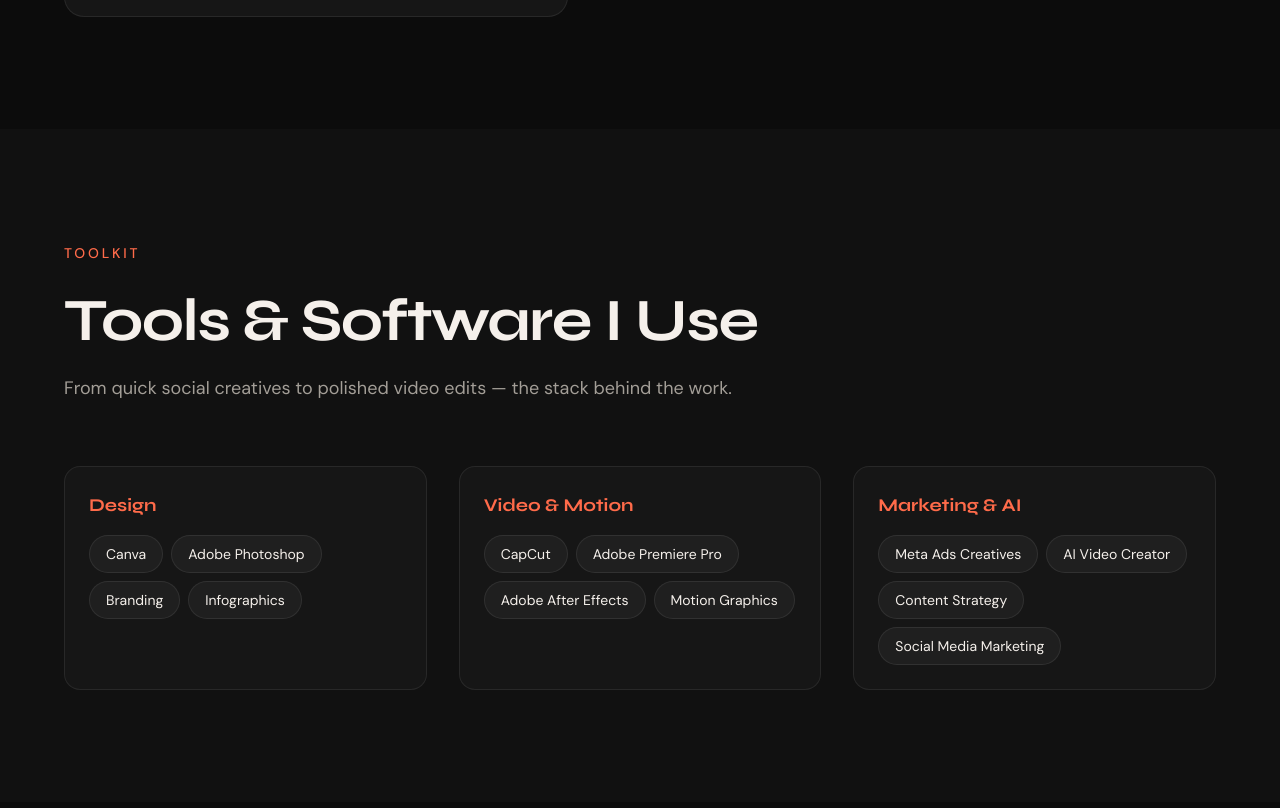
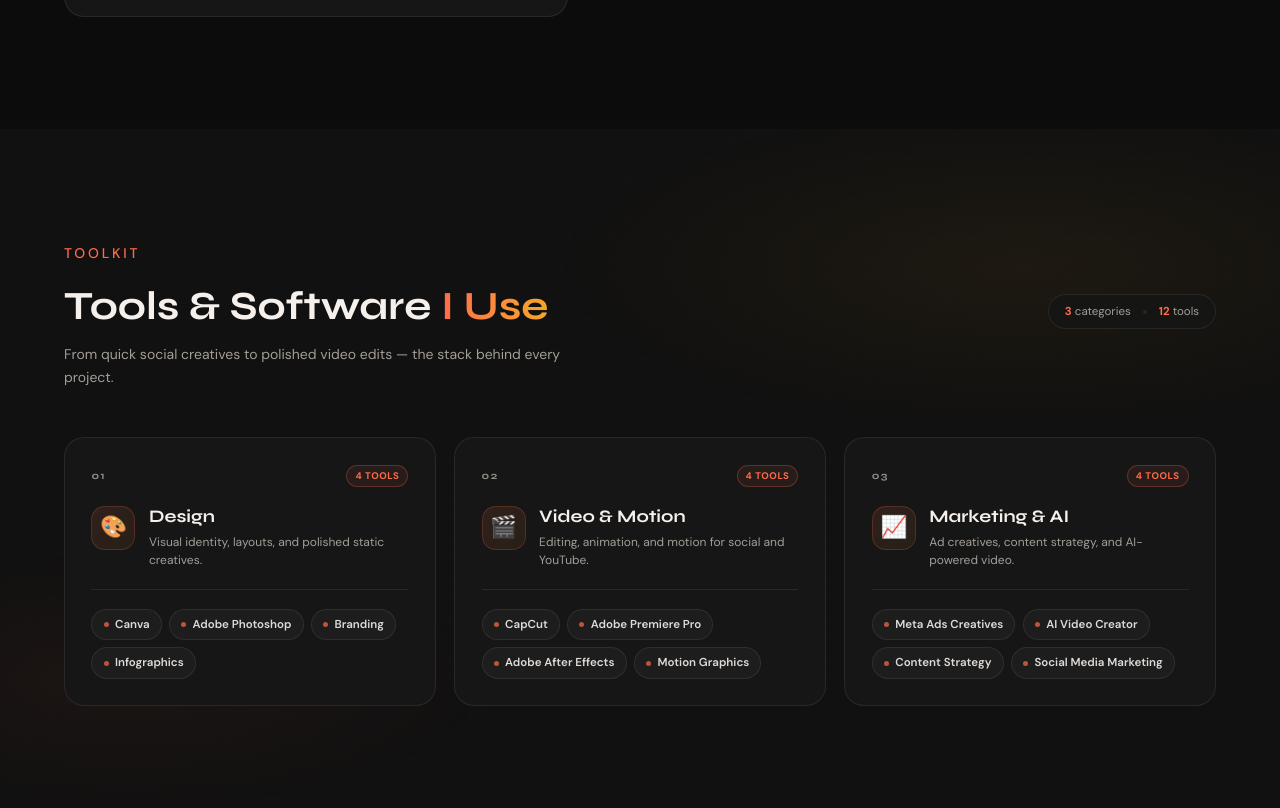
Before and after one commit to akansha-1202/akshat_portfolio, a Next.js app: page / in a window 1280 px wide. Shown: the part 4032-4840 px from the top of the page. Built offline with nearby package versions, Linux system fonts and the light colour scheme.

Commit message:
Add Toolkit section with new layout and styling. Introduce toolkit categories, icons, and descriptions in constants. Enhance GSAP animations for improved user interaction and visual appeal in the Toolkit component. Update globals.css for consistent design elements.

```diff
--- a/app/constants/index.js
+++ b/app/constants/index.js
@@ -348,10 +348,14 @@
 export const toolkit = [
   {
     category: "Design",
+    icon: "🎨",
+    description: "Visual identity, layouts, and polished static creatives.",
     tools: ["Canva", "Adobe Photoshop", "Branding", "Infographics"],
   },
   {
     category: "Video & Motion",
+    icon: "🎬",
+    description: "Editing, animation, and motion for social and YouTube.",
     tools: [
       "CapCut",
       "Adobe Premiere Pro",
@@ -361,6 +365,8 @@
   },
   {
     category: "Marketing & AI",
+    icon: "📈",
+    description: "Ad creatives, content strategy, and AI-powered video.",
     tools: [
       "Meta Ads Creatives",
       "AI Video Creator",
--- a/app/globals.css
+++ b/app/globals.css
@@ -826,6 +826,289 @@
     @apply rounded-full border border-border bg-surface-elevated px-4 py-2 text-sm text-foreground transition-colors hover:border-accent hover:text-accent;
   }
 
+  /* Toolkit — Skills */
+  .toolkit-section {
+    position: relative;
+    overflow: hidden;
+    background:
+      radial-gradient(
+        ellipse 70% 45% at 80% 20%,
+        rgba(245, 166, 35, 0.06) 0%,
+        transparent 55%
+      ),
+      radial-gradient(
+        ellipse 60% 40% at 10% 80%,
+        rgba(255, 107, 74, 0.05) 0%,
+        transparent 50%
+      ),
+      rgba(22, 22, 22, 0.5);
+  }
+
+  .toolkit-section::after {
+    content: "";
+    position: absolute;
+    inset: 0;
+    background-image: radial-gradient(
+      rgba(255, 255, 255, 0.025) 1px,
+      transparent 1px
+    );
+    background-size: 20px 20px;
+    opacity: 0.5;
+    pointer-events: none;
+  }
+
+  .toolkit-header {
+    position: relative;
+    margin-bottom: 2.5rem;
+    z-index: 1;
+  }
+
+  @media (min-width: 768px) {
+    .toolkit-header {
+      margin-bottom: 3rem;
+    }
+  }
+
+  .toolkit-header-top {
+    display: flex;
+    flex-wrap: wrap;
+    align-items: flex-end;
+    justify-content: space-between;
+    gap: 1rem;
+  }
+
+  .toolkit-title {
+    font-family: var(--font-syne);
+    font-size: clamp(1.75rem, 4vw, 2.5rem);
+    font-weight: 700;
+    line-height: 1.15;
+    margin-top: 0.5rem;
+  }
+
+  .toolkit-subtitle {
+    margin-top: 0.85rem;
+    max-width: 32rem;
+    font-size: 0.875rem;
+    color: var(--muted);
+    line-height: 1.65;
+  }
+
+  .toolkit-stats-pill {
+    display: inline-flex;
+    align-items: center;
+    gap: 0.75rem;
+    border-radius: 9999px;
+    border: 1px solid var(--border);
+    background: rgba(22, 22, 22, 0.85);
+    padding: 0.5rem 1rem;
+    font-size: 0.72rem;
+    color: var(--muted);
+    backdrop-filter: blur(8px);
+  }
+
+  .toolkit-stats-pill strong {
+    color: var(--accent);
+    font-weight: 700;
+  }
+
+  .toolkit-stats-dot {
+    width: 4px;
+    height: 4px;
+    border-radius: 50%;
+    background: var(--border);
+  }
+
+  .toolkit-grid {
+    position: relative;
+    z-index: 1;
+    display: grid;
+    gap: 1rem;
+    grid-template-columns: 1fr;
+  }
+
+  @media (min-width: 768px) {
+    .toolkit-grid {
+      grid-template-columns: repeat(3, minmax(0, 1fr));
+      gap: 1.15rem;
+    }
+  }
+
+  .toolkit-card {
+    border-radius: 1.25rem;
+    transition:
+      transform 0.35s cubic-bezier(0.34, 1.2, 0.64, 1),
+      border-color 0.3s,
+      box-shadow 0.3s;
+  }
+
+  .toolkit-card:hover {
+    transform: translateY(-5px);
+    border-color: rgba(255, 107, 74, 0.28);
+    box-shadow:
+      0 18px 45px rgba(0, 0, 0, 0.32),
+      0 0 0 1px rgba(255, 107, 74, 0.08);
+  }
+
+  .toolkit-card-inner {
+    position: relative;
+    display: flex;
+    flex-direction: column;
+    height: 100%;
+    padding: 1.5rem;
+    overflow: hidden;
+  }
+
+  @media (min-width: 768px) {
+    .toolkit-card-inner {
+      padding: 1.65rem;
+    }
+  }
+
+  .toolkit-card-top {
+    display: flex;
+    align-items: center;
+    justify-content: space-between;
+    margin-bottom: 1.15rem;
+  }
+
+  .toolkit-card-index {
+    font-family: var(--font-syne);
+    font-size: 0.65rem;
+    font-weight: 700;
+    letter-spacing: 0.14em;
+    color: rgba(163, 158, 151, 0.9);
+  }
+
+  .toolkit-card-count {
+    font-size: 0.6rem;
+    font-weight: 700;
+    text-transform: uppercase;
+    letter-spacing: 0.06em;
+    color: var(--accent);
+    border: 1px solid rgba(255, 107, 74, 0.25);
+    border-radius: 9999px;
+    padding: 0.2rem 0.5rem;
+    background: rgba(255, 107, 74, 0.08);
+  }
+
+  .toolkit-card-head {
+    display: flex;
+    align-items: flex-start;
+    gap: 0.85rem;
+    margin-bottom: 1.25rem;
+  }
+
+  .toolkit-card-icon-wrap {
+    flex-shrink: 0;
+    display: flex;
+    align-items: center;
+    justify-content: center;
+    width: 2.75rem;
+    height: 2.75rem;
+    border-radius: 0.85rem;
+    border: 1px solid rgba(255, 107, 74, 0.2);
+    background: linear-gradient(
+      135deg,
+      rgba(255, 107, 74, 0.12) 0%,
+      rgba(245, 166, 35, 0.07) 100%
+    );
+    transition: transform 0.3s ease, box-shadow 0.3s ease;
+  }
+
+  .toolkit-card:hover .toolkit-card-icon-wrap {
+    transform: scale(1.08) rotate(4deg);
+    box-shadow: 0 8px 22px rgba(255, 107, 74, 0.2);
+  }
+
+  .toolkit-card-icon {
+    font-size: 1.35rem;
+    line-height: 1;
+  }
+
+  .toolkit-card-title {
+    font-family: var(--font-syne);
+    font-size: 1.1rem;
+    font-weight: 700;
+    line-height: 1.25;
+    color: var(--foreground);
+  }
+
+  .toolkit-card-desc {
+    margin-top: 0.35rem;
+    font-size: 0.75rem;
+    line-height: 1.5;
+    color: var(--muted);
+  }
+
+  .toolkit-chips {
+    display: flex;
+    flex-wrap: wrap;
+    gap: 0.45rem;
+    margin-top: auto;
+    padding-top: 1.15rem;
+    border-top: 1px solid var(--border);
+  }
+
+  .toolkit-chip {
+    display: inline-flex;
+    align-items: center;
+    gap: 0.4rem;
+    font-size: 0.72rem;
+    font-weight: 600;
+    color: rgba(245, 240, 235, 0.9);
+    border: 1px solid var(--border);
+    border-radius: 9999px;
+    padding: 0.38rem 0.7rem;
+    background: rgba(255, 255, 255, 0.03);
+    transition: all 0.22s ease;
+    cursor: default;
+  }
+
+  .toolkit-chip:hover {
+    border-color: rgba(255, 107, 74, 0.4);
+    background: rgba(255, 107, 74, 0.1);
+    color: var(--accent);
+    transform: translateY(-2px);
+    box-shadow: 0 4px 14px rgba(255, 107, 74, 0.15);
+  }
+
+  .toolkit-chip-dot {
+    width: 5px;
+    height: 5px;
+    border-radius: 50%;
+    background: var(--accent);
+    opacity: 0.7;
+    transition: opacity 0.2s, transform 0.2s;
+  }
+
+  .toolkit-chip:hover .toolkit-chip-dot {
+    opacity: 1;
+    transform: scale(1.2);
+  }
+
+  .toolkit-card-accent {
+    position: absolute;
+    bottom: 0;
+    left: 0;
+    right: 0;
+    height: 3px;
+    background: linear-gradient(
+      90deg,
+      transparent,
+      var(--accent),
+      var(--accent-secondary),
+      transparent
+    );
+    opacity: 0;
+    transform: scaleX(0.5);
+    transition: opacity 0.35s, transform 0.35s ease;
+  }
+
+  .toolkit-card:hover .toolkit-card-accent {
+    opacity: 1;
+    transform: scaleX(1);
+  }
+
   .nav-blur {
     @apply border-b border-border bg-background/80 backdrop-blur-xl;
   }
--- a/app/sections/Toolkit.jsx
+++ b/app/sections/Toolkit.jsx
@@ -4,7 +4,9 @@
 import { useGSAP } from "@gsap/react";
 import { gsap } from "@/app/lib/gsap";
 import { toolkit } from "@/app/constants";
-import TitleHeader from "@/app/components/TitleHeader";
+import GlowCard from "@/app/components/GlowCard";
+
+const totalTools = toolkit.reduce((n, group) => n + group.tools.length, 0);
 
 export default function Toolkit() {
   const sectionRef = useRef(null);
@@ -12,18 +14,36 @@
   useGSAP(
     () => {
       if (!sectionRef.current) return;
+
       gsap.fromTo(
-        sectionRef.current.querySelectorAll(".tool-group"),
-        { opacity: 0, y: 30 },
+        sectionRef.current.querySelectorAll(".toolkit-animate"),
+        { opacity: 0, y: 28 },
         {
           opacity: 1,
           y: 0,
-          duration: 0.6,
-          stagger: 0.12,
-          ease: "power2.out",
+          duration: 0.7,
+          stagger: 0.1,
+          ease: "power3.out",
           scrollTrigger: {
             trigger: sectionRef.current,
-            start: "top 80%",
+            start: "top 78%",
+            once: true,
+          },
+        }
+      );
+
+      gsap.fromTo(
+        sectionRef.current.querySelectorAll(".toolkit-card"),
+        { opacity: 0, y: 36 },
+        {
+          opacity: 1,
+          y: 0,
+          duration: 0.65,
+          stagger: 0.12,
+          ease: "power3.out",
+          scrollTrigger: {
+            trigger: sectionRef.current.querySelector(".toolkit-grid"),
+            start: "top 85%",
             once: true,
           },
         }
@@ -33,31 +53,70 @@
   );
 
   return (
-    <section id="skills" className="section-padding bg-surface/50">
+    <section id="skills" className="toolkit-section section-padding">
       <div ref={sectionRef} className="section-container">
-        <TitleHeader
-          label="Toolkit"
-          title="Tools & Software I Use"
-          subtitle="From quick social creatives to polished video edits — the stack behind the work."
-        />
+        {/* Header */}
+        <div className="toolkit-animate toolkit-header">
+          <div className="toolkit-header-top">
+            <div>
+              <span className="section-label">Toolkit</span>
+              <h2 className="toolkit-title">
+                Tools & Software{" "}
+                <span className="gradient-text">I Use</span>
+              </h2>
+            </div>
+            <div className="toolkit-stats-pill">
+              <span>
+                <strong>{toolkit.length}</strong> categories
+              </span>
+              <span className="toolkit-stats-dot" />
+              <span>
+                <strong>{totalTools}</strong> tools
+              </span>
+            </div>
+          </div>
+          <p className="toolkit-subtitle">
+            From quick social creatives to polished video edits — the stack
+            behind every project.
+          </p>
+        </div>
 
-        <div className="grid gap-8 md:grid-cols-3">
-          {toolkit.map((group) => (
-            <div key={group.category} className="tool-group card-surface p-6">
-              <h3
-                className="mb-4 text-lg font-bold text-accent"
-                style={{ fontFamily: "var(--font-syne)" }}
-              >
-                {group.category}
-              </h3>
-              <div className="flex flex-wrap gap-2">
-                {group.tools.map((tool) => (
-                  <span key={tool} className="tool-chip">
-                    {tool}
+        {/* Cards */}
+        <div className="toolkit-grid">
+          {toolkit.map((group, i) => (
+            <GlowCard key={group.category} className="toolkit-card">
+              <div className="toolkit-card-inner">
+                <div className="toolkit-card-top">
+                  <span className="toolkit-card-index">
+                    {String(i + 1).padStart(2, "0")}
                   </span>
-                ))}
+                  <span className="toolkit-card-count">
+                    {group.tools.length} tools
+                  </span>
+                </div>
+
+                <div className="toolkit-card-head">
+                  <div className="toolkit-card-icon-wrap">
+                    <span className="toolkit-card-icon">{group.icon}</span>
+                  </div>
+                  <div>
+                    <h3 className="toolkit-card-title">{group.category}</h3>
+                    <p className="toolkit-card-desc">{group.description}</p>
+                  </div>
+                </div>
+
+                <div className="toolkit-chips">
+                  {group.tools.map((tool) => (
+                    <span key={tool} className="toolkit-chip">
+                      <span className="toolkit-chip-dot" aria-hidden="true" />
+                      {tool}
+                    </span>
+                  ))}
+                </div>
+
+                <div className="toolkit-card-accent" aria-hidden="true" />
               </div>
-            </div>
+            </GlowCard>
           ))}
         </div>
       </div>
```
